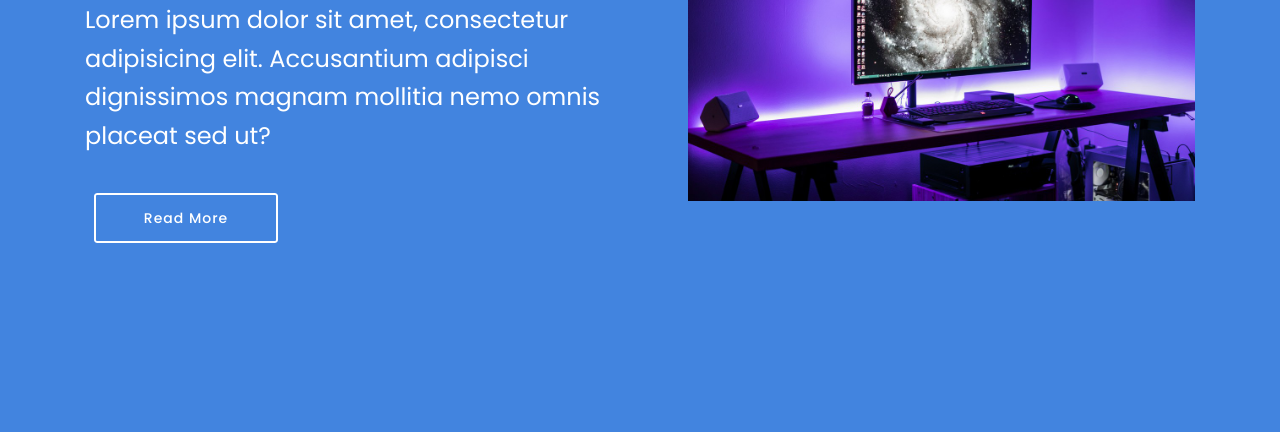
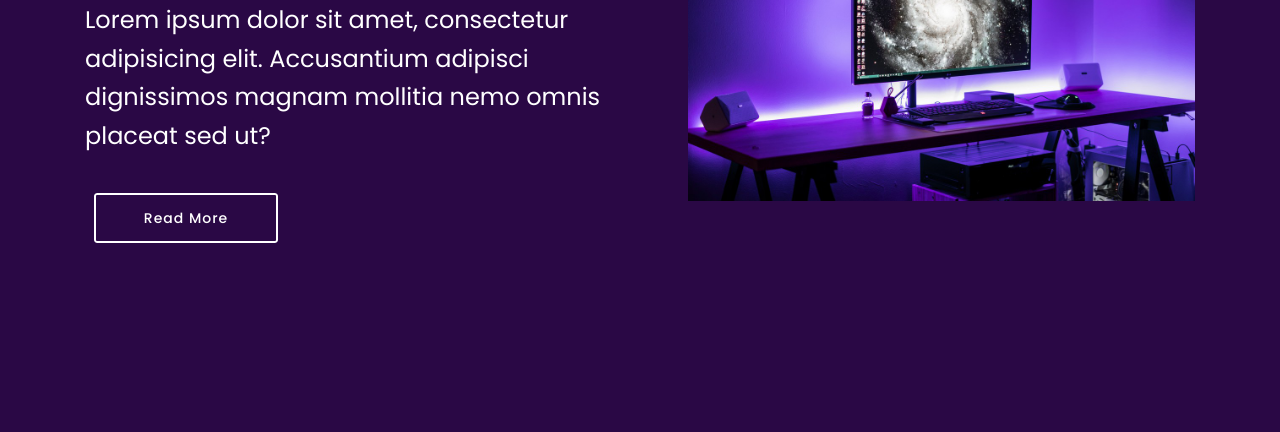
Before and after one commit to rororo1991/spb, a plain HTML site: page index.html in a window 1280 px wide. Shown: the part 368-800 px from the top of the page. Drawn offline with Linux system fonts and the light colour scheme.

```diff
--- a/assets/mobirise/css/mbr-additional.css
+++ b/assets/mobirise/css/mbr-additional.css
@@ -835,7 +835,7 @@ body {
   min-height: 100vh;
 }
 .cid-qv1hJI8V7C {
-  background-color: #4284df;
+  background-color: #2a0845;
 }
 .cid-qv1hJI8V7C .mbr-section-text {
   word-break: break-word;
--- a/index.html
+++ b/index.html
@@ -22,7 +22,7 @@
 
 </head>
 <body>
-<section class="header2 cid-qv1hJI8V7C mbr-fullscreen" id="header2-0" data-rv-view="3">
+<section class="header2 cid-qv1hJI8V7C mbr-fullscreen" id="header2-0" data-rv-view="6">
 
 
 
```
Also changed, not shown: 1 other file.
